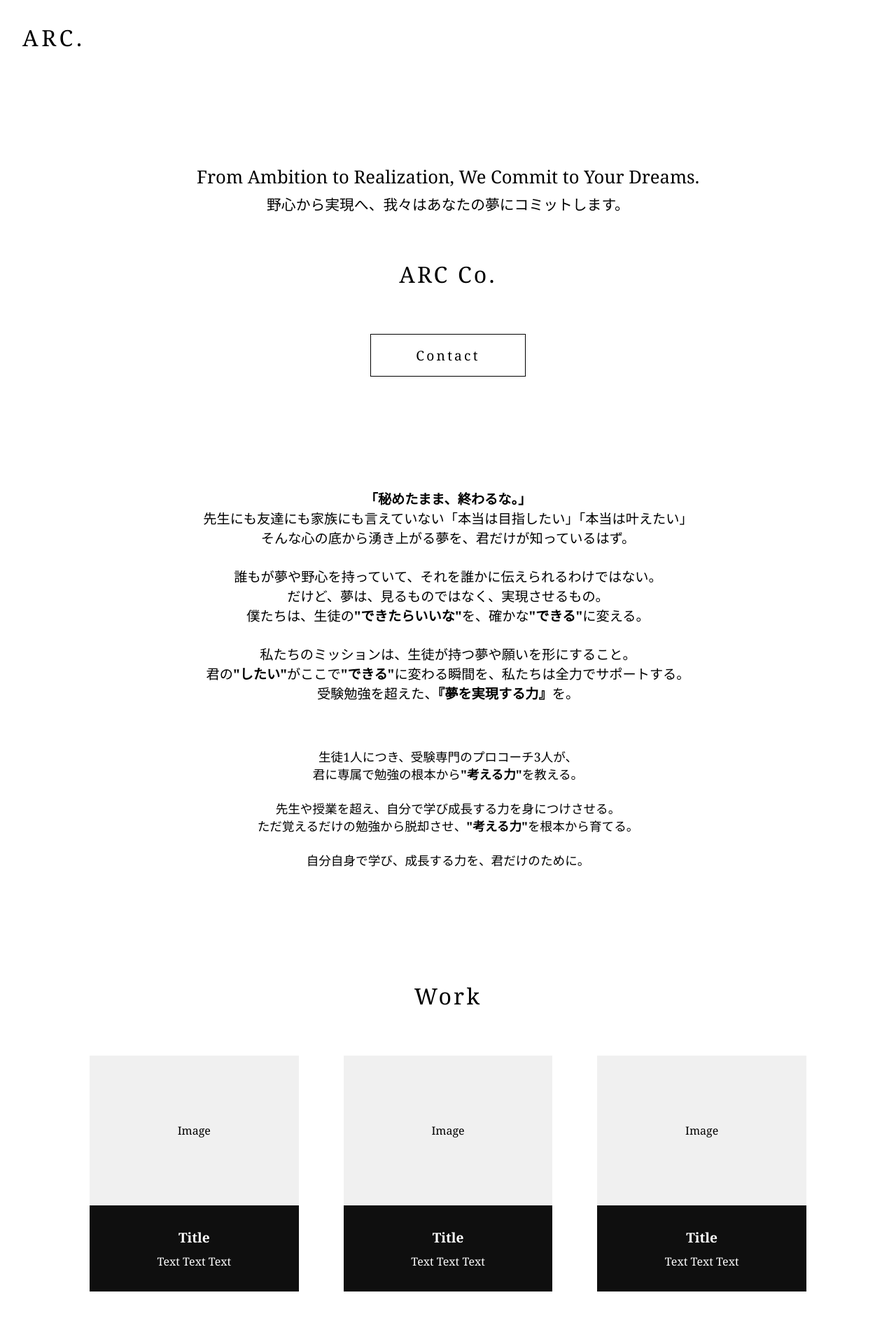
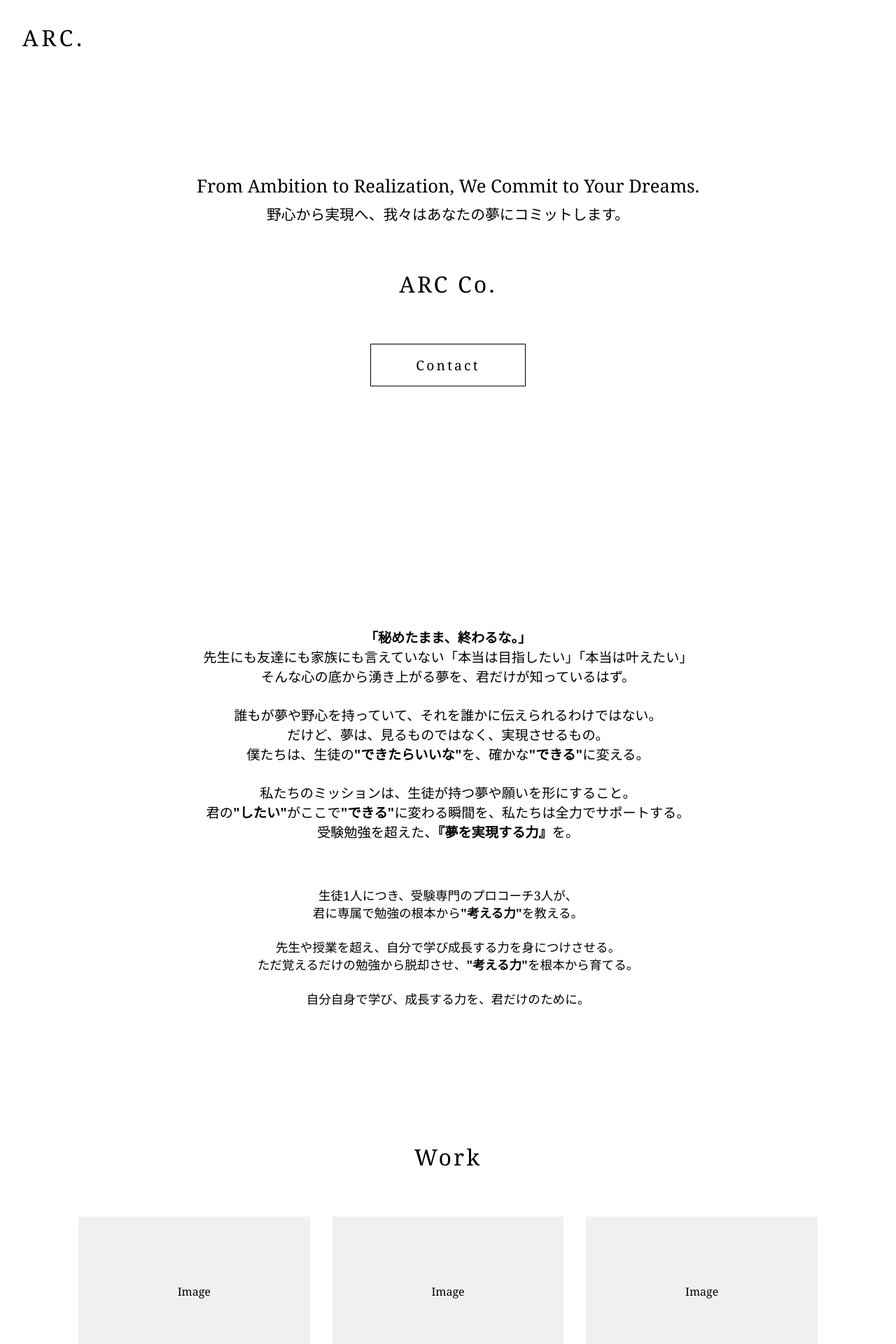
Before and after one commit to tsunga59/arc_hp, a Vue app: page / in a window 1280 px wide. Shown: the top 1920 px of the page at 70% size. Built offline with nearby package versions, Linux system fonts and the light colour scheme.

Commit message:
containerで囲む

```diff
--- a/src/assets/main.scss
+++ b/src/assets/main.scss
@@ -13,5 +13,6 @@
   list-style: none;
 }
 a {
+  color: #000;
   text-decoration: none;
 }
--- a/src/components/About.vue
+++ b/src/components/About.vue
@@ -3,6 +3,7 @@
 
 <template>
   <div id="about" class="about">
+    <div class="container">
       <p class="main-text">
         <span class="bold">「秘めたまま、終わるな。」</span>
         <br />
@@ -38,14 +39,17 @@
         自分自身で学び、成長する力を、君だけのために。
       </p>
     </div>
+  </div>
 </template>
 
 <style lang="scss" scoped>
 .about {
   text-align: center;
-  width: 85%;
-  padding: 2rem;
-  margin: 6rem auto;
+}
+.container {
+  width: 100%;
+  padding: 6rem;
+  box-sizing: border-box;
 }
 .main-text {
   color: #000;
--- a/src/components/Header.vue
+++ b/src/components/Header.vue
@@ -11,11 +11,12 @@
 header {
   width: 100%;
   padding: 2rem;
-  position: static;
+  position: absolute;
+  top: 0;
+  left: 0;
 }
 .main-logo {
   font-size: 2rem;
   letter-spacing: .3rem;
-  color: #000;
 }
 </style>
--- a/src/components/MainView.vue
+++ b/src/components/MainView.vue
@@ -3,6 +3,7 @@
 
 <template>
   <div id="main-view" class="main-view">
+    <div class="container">
       <p class="main-text en">
         From Ambition to Realization, We Commit to Your Dreams.
       </p>
@@ -18,17 +19,23 @@
         </a>
       </div>
     </div>
+  </div>
 </template>
 
 <style lang="scss" scoped>
 .main-view {
+  display: flex;
+  justify-content: center;
+  align-items: center;
   text-align: center;
-  width: 85%;
-  padding: 2rem;
-  margin: 6rem auto;
+  height: 100vh;
+}
+.container {
+  width: 100%;
+  padding: 6rem;
+  box-sizing: border-box;
 }
 .main-text {
-  color: #000;
   &.en {
     font-size: 1.6rem;
     margin-bottom: .4rem;
@@ -48,7 +55,6 @@
     display: inline-block;
     font-size: 1.2rem;
     letter-spacing: .2rem;
-    color: #000;
     border: 1px solid #000;
     padding: 1rem 4rem;
     &:hover {
--- a/src/components/Work.vue
+++ b/src/components/Work.vue
@@ -3,6 +3,7 @@
 
 <template>
   <div id="work" class="work">
+    <div class="container">
       <h2 class="sub_title">Work</h2>
       <ul class="work_area">
         <li class="work_list">
@@ -40,19 +41,21 @@
         </li>
       </ul>
     </div>
+  </div>
 </template>
 
 <style lang="scss" scoped>
 .work {
   text-align: center;
-  width: 85%;
-  padding: 2rem;
-  margin: 6rem auto;
+}
+.container {
+  width: 100%;
+  padding: 6rem;
+  box-sizing: border-box;
 }
 .sub_title {
   font-size: 2rem;
   letter-spacing: .2rem;
-  color: #000;
   margin-bottom: 4rem;
 }
 .work_area {
@@ -62,7 +65,7 @@
 }
 .work_list {
   width: 33%;
-  margin: auto 2rem;
+  margin: auto 1rem;
   .img_area {
     display: flex;
     justify-content: center;
```
Lines whose indentation alone changed are shown as unchanged.
